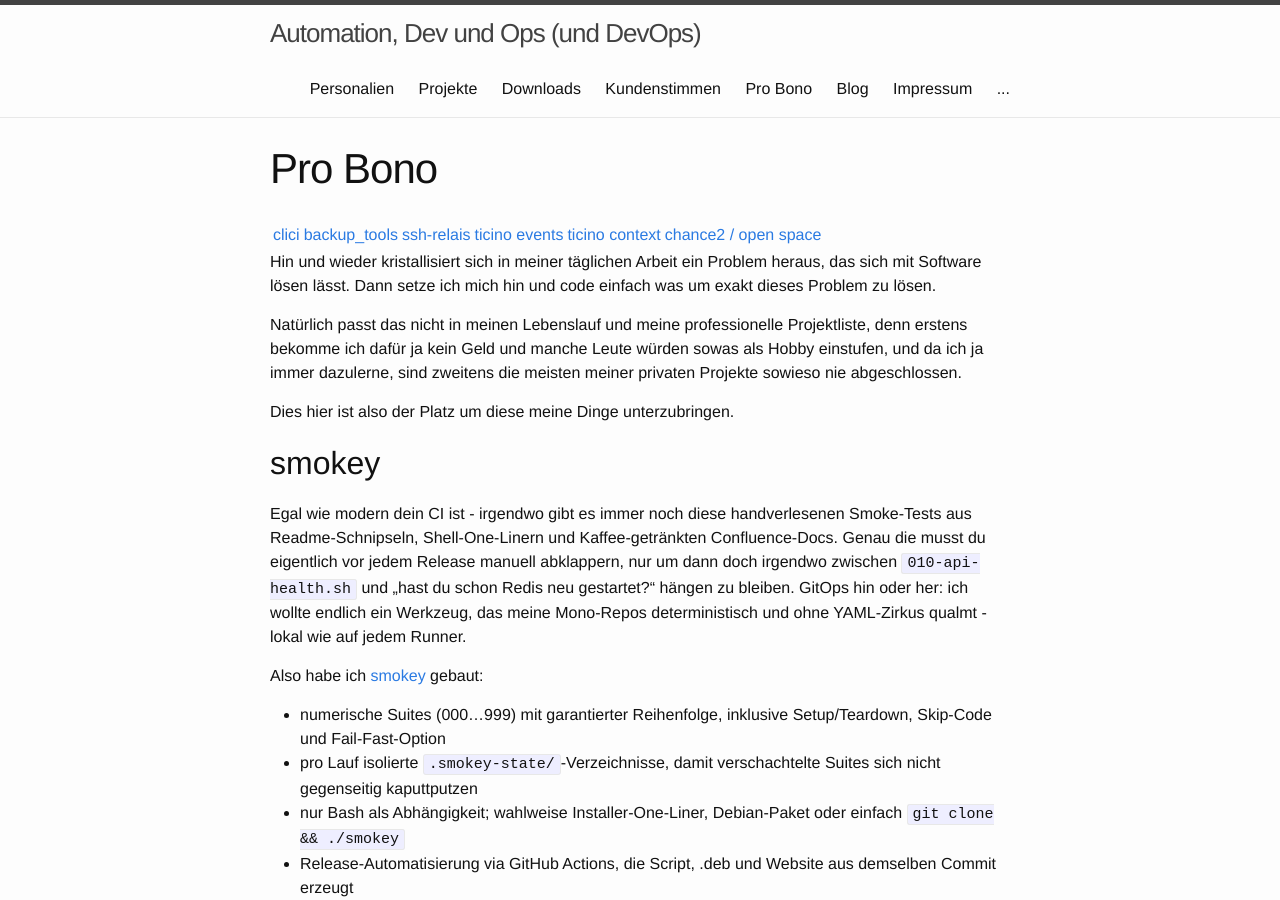
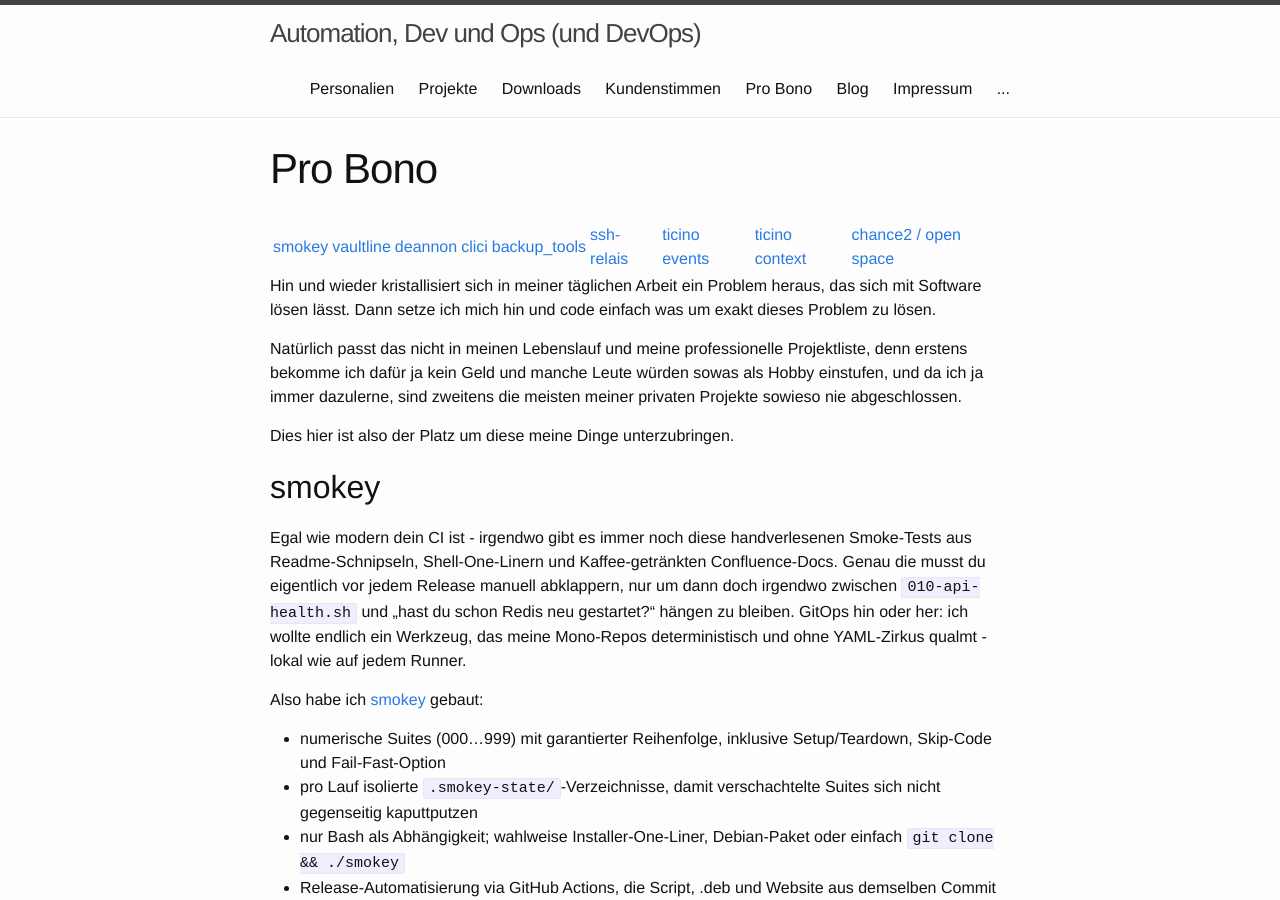
Before and after one commit to micwin/micwin.github.io, a Jekyll site: the page built from 40_probono.md, in a window 1280 px wide and 900 px high. Built offline with Jekyll 4.4.1, drawn with Linux system fonts in a browser that asks for light colours.

Commit message:
Update pro bono nav

```diff
--- a/40_probono.md
+++ b/40_probono.md
@@ -4,7 +4,7 @@ title: Pro Bono
 permalink: /probono/
 ---
 
-| [clici](#clici) | [backup_tools](#backup_tools)  | [ssh-relais](#ssh-relais) | [ticino events](#ticino-events) | [ticino context](#ticino-context) | [chance2 / open space](#verspielt) |
+| [smokey](#smokey) | [vaultline](#vaultline) | [deannon](#deannon) | [clici](#clici) | [backup_tools](#backup_tools) | [ssh-relais](#ssh-relais) | [ticino events](#ticino-events) | [ticino context](#ticino-context) | [chance2 / open space](#verspielt) |
 
 Hin und wieder kristallisiert sich in meiner täglichen Arbeit
 ein Problem heraus, das sich mit Software lösen lässt. Dann setze
```
